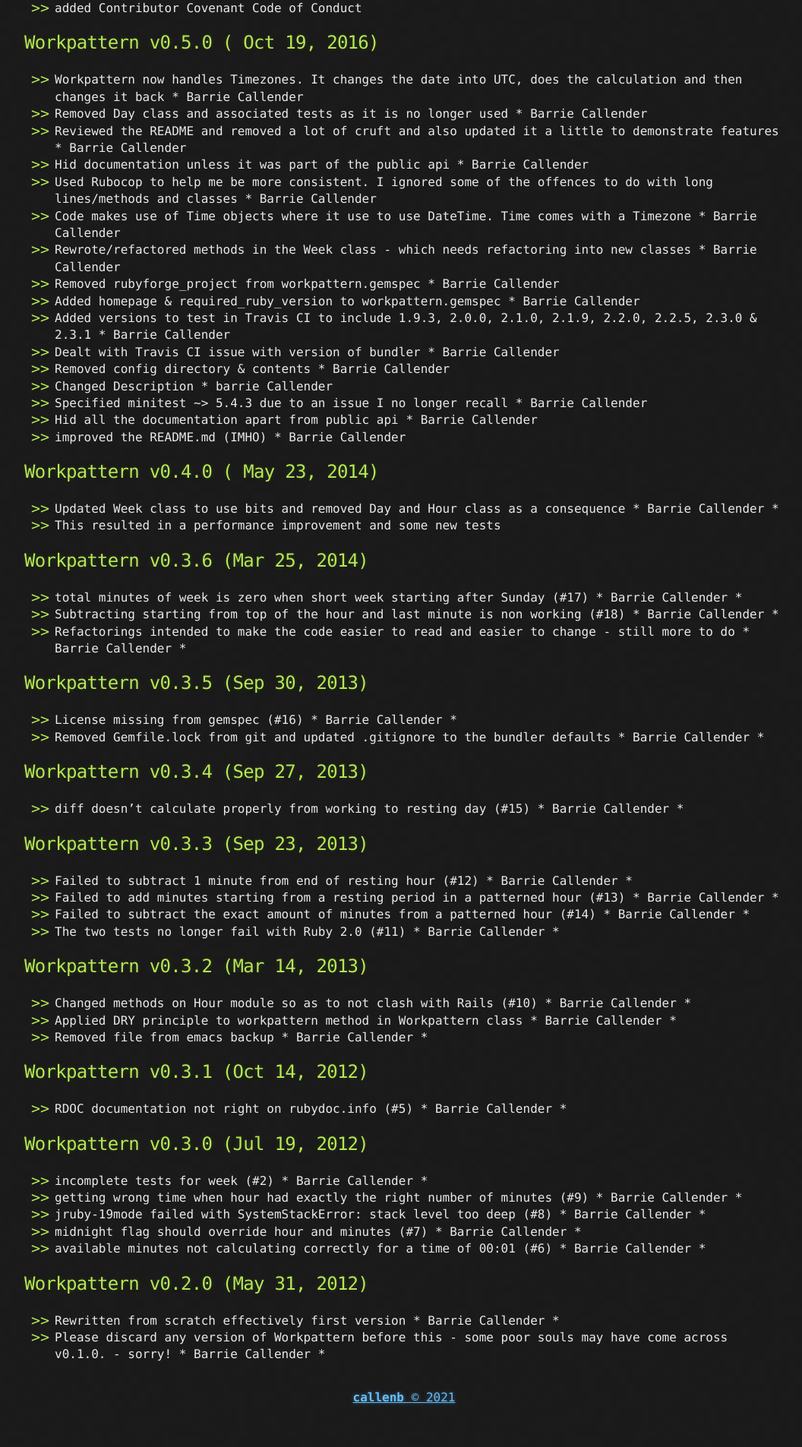
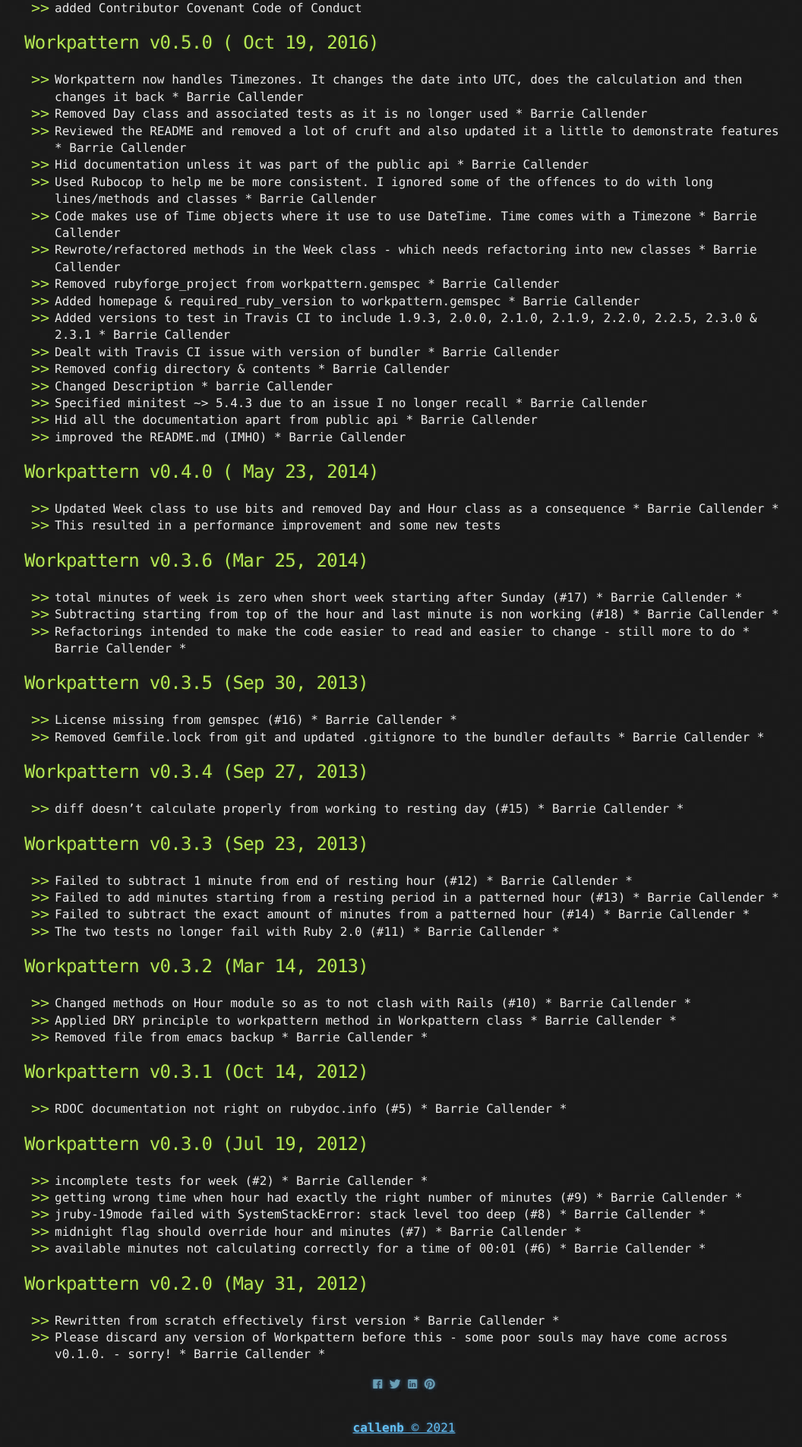
Before and after one commit to callenb/workpattern.org, a Jekyll site: the page built from _posts/2021-02-25-workpattern-rubygem-changelog.md, in a window 1280 px wide. Shown: the part 707-2612 px from the top of the page at 76% size, without its empty margins (108-1164 px from the left). Built offline with Jekyll 4.4.1, drawn with Linux system fonts in a browser that asks for light colours; nearby versions of some CDN libraries; before the commit the page ends 2572 px from its top, so only the background shows below that.

Commit message:
added social media sharing buttons

```diff
--- a/_includes/head.html
+++ b/_includes/head.html
@@ -5,6 +5,8 @@
 
   <title>{%if page.title %}{{ page.title }}{% else %}{{ site.title }}{% endif %}</title>
 
+  <!-- Ionicons -->
+  <link href="https://unpkg.com/ionicons@4.2.2/dist/css/ionicons.min.css" rel="stylesheet">
   <link rel="stylesheet" href="{{ "/css/main.css" | prepend: site.baseurl | replace: '//', '/' }}">
 
   <link href="/atom.xml" type="application/atom+xml" rel="alternate" title="ATOM Feed" />
--- /dev/null
+++ b/_includes/shareme.html
@@ -0,0 +1,14 @@
+<!-- HTML to display icons for Facebook, Twitter, LinkedIn and Pinterest-->
+  <div class="header-links">
+    <a class="share__link share__facebook" href="https://www.facebook.com/sharer/sharer.php?u={{ site.url }}{{ site.baseurl }}{{ page.url }}"
+          onclick="window.open(this.href, 'pop-up', 'left=20,top=20,width=500,height=500,toolbar=1,resizable=0'); return false;"
+          title="Share on Facebook" rel="nofollow"><i class="ion ion-logo-facebook"></i></a>
+    <a class="share__link share__twitter" href="https://twitter.com/intent/tweet?text={{ page.title | uri_escape }}&url={{ site.url }}{{ site.baseurl }}{{ page.url }}"
+          onclick="window.open(this.href, 'pop-up', 'left=20,top=20,width=500,height=500,toolbar=1,resizable=0'); return false;"
+          title="Share on Twitter" rel="nofollow"><i class="ion ion-logo-twitter"></i></a>
+    <a class="share__link share__linkedin" href="https://www.linkedin.com/shareArticle?mini=true&url={{ site.url }}{{ site.baseurl }}{{ page.url }}&title={{ page.title | uri_escape }}&summary={{ page.description | uri_escape }}&source={{ site.title | uri_escape }}"
+          onclick="window.open(this.href, 'pop-up', 'left=20,top=20,width=500,height=500,toolbar=1,resizable=0'); return false;" title="Share on LinkedIn" rel="nofollow"><i class="ion ion-logo-linkedin"></i></a>
+    <a class="share__link share__pinterest" href="http://pinterest.com/pin/create/button/?url={{ site.url }}{{ page.url }}&amp;media={{ site.url }}{{ site.baseurl }}{{ page.image }}&amp;description={{ page.title | uri_escape }}"
+          onclick="window.open(this.href, 'pop-up', 'left=20,top=20,width=900,height=500,toolbar=1,resizable=0'); return false;" title="Share on Pinterest"
+          rel="nofollow"><i class="ion ion-logo-pinterest"></i></a>
+  </div>
--- a/_layouts/post.html
+++ b/_layouts/post.html
@@ -6,4 +6,5 @@
   <h2>{{ page.title }}</h2>
   <time datetime="{{ page.date | date_to_xmlschema }}" class="by-line">{{ page.date | date_to_string }}</time>
   {{ content }}
+  {% include shareme.html %}
 </article>
--- a/css/main.scss
+++ b/css/main.scss
@@ -1,4 +1,12 @@
 ---
-#
 ---
 @import "base";
+
+.share__link {
+        color: $hippie-blue;
+        background-color: $cod-grey;
+        &:hover {
+          color: $conifer;
+          background-color: $cod-grey;
+        }
+}
```
